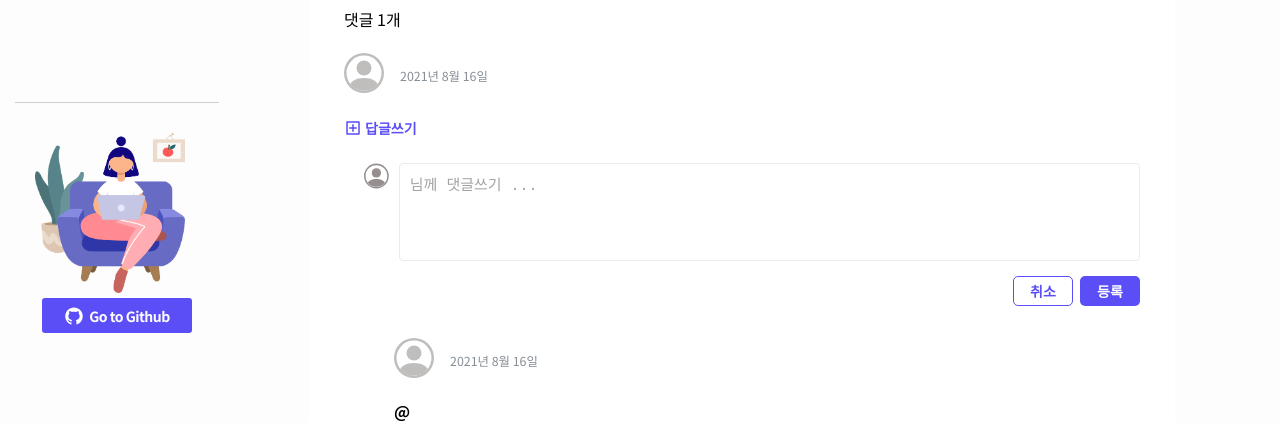
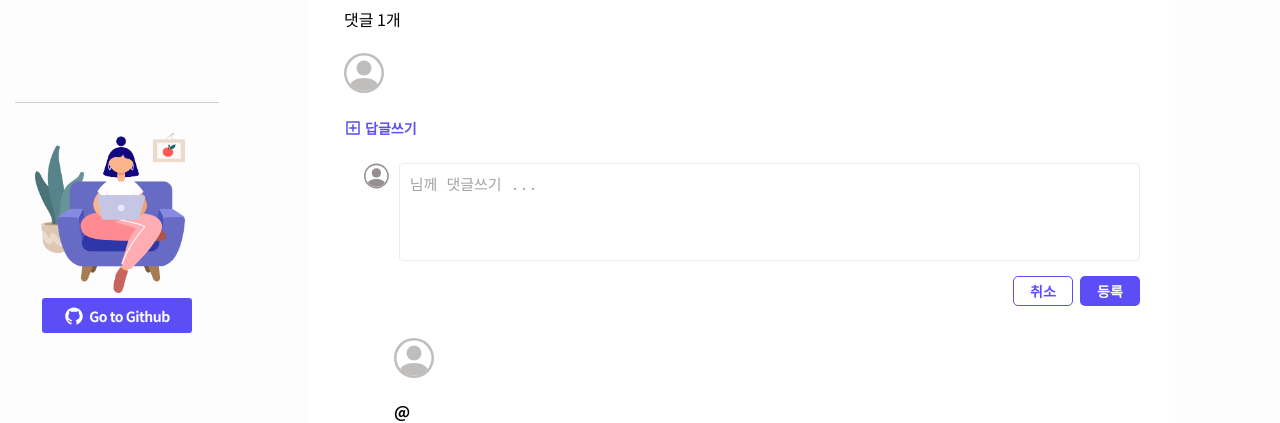
Before and after one commit to ksmfou98/cafe, a React (Create React App) app in the folder client/: page /cafe/dofe/post/1 in a window 1280 px wide. Shown: the part 481-904 px from the top of the page. Built offline with nearby package versions, Linux system fonts and the light colour scheme; no server answers.

Commit message:
Fix : 댓글에 any 타입 삭제 후 댓글 타입 추가

```diff
--- a/client/src/components/cafe/CafeInfoBox.tsx
+++ b/client/src/components/cafe/CafeInfoBox.tsx
@@ -51,9 +51,12 @@ const CafeInfoBox = () => {
         <div className="cafe-btn">
           {isMember === true ? (
             <>
-              <a href="" className="btn-type1 spacing">
+              <Link
+                to={`/cafe/${cafeInfo.route}/upload`}
+                className="btn-type1 spacing"
+              >
                 카페 글쓰기
-              </a>
+              </Link>
               <button onClick={openChatPopup} className="btn-type2">
                 카페 채팅
               </button>
--- a/client/src/components/cafe/CafeMemberBoxList.tsx
+++ b/client/src/components/cafe/CafeMemberBoxList.tsx
@@ -1,4 +1,3 @@
-import { palette } from 'lib/styles/palette';
 import { reduxStateStore } from 'modules';
 import { useSelector } from 'react-redux';
 import styled from 'styled-components';
--- a/client/src/components/landing/MyCafeList.tsx
+++ b/client/src/components/landing/MyCafeList.tsx
@@ -28,10 +28,10 @@ const MyCafeList = () => {
             <div className="mycafe-menu">
               <ul className="list-menu">
                 <li className="list">
-                  <a href="#" className="list-item">
+                  <span className="list-item">
                     내 카페
                     <span className="num-item">{cafes.length}</span>
-                  </a>
+                  </span>
                 </li>
               </ul>
             </div>
@@ -105,7 +105,6 @@ const MyCafeListBlock = styled.div`
               font-size: 20px;
               color: #000;
               text-decoration: none;
-              cursor: pointer;
               .num-item {
                 margin-left: 6px;
                 font-weight: 700;
--- a/client/src/components/post/PostCommentItem.tsx
+++ b/client/src/components/post/PostCommentItem.tsx
@@ -1,4 +1,5 @@
 import { palette } from 'lib/styles/palette';
+import { userState } from 'modules/user';
 import { BsPeopleCircle } from 'react-icons/bs';
 import { RiAddBoxLine } from 'react-icons/ri';
 import styled from 'styled-components';
@@ -6,24 +7,15 @@ import { css } from 'styled-components';
 import PostCommentsWrite from './PostCommentsWrite';
 
 interface PostCommentItemProps {
-  writer: {
-    _id: string;
-    email: string;
-    name: string;
-    nickname: string;
-  };
+  writer: userState;
   content: string;
-  responseTo?: {
-    _id: string;
-    email: string;
-    name: string;
-    nickname: string;
-  };
+  responseTo?: userState;
   commentId: string;
   onActiveReply: (commentId: string) => void;
   onCancelReply: () => void;
   replyCommentActiveId: string;
   replyCommentId?: any;
+  createdAt: string;
 }
 
 const PostCommentItem = ({
@@ -35,6 +27,7 @@ const PostCommentItem = ({
   replyCommentActiveId,
   onCancelReply,
   replyCommentId,
+  createdAt,
 }: PostCommentItemProps) => {
   // 대댓글의 경우 대댓글id를 활성화id에 넣고 , 그냥 댓글일 경우 댓글id를 활성화id에 넣음
   const commentActiveId = responseTo ? replyCommentId : commentId;
@@ -47,7 +40,7 @@ const PostCommentItem = ({
         </div>
         <div className="right-box">
           <div className="writer">{writer.nickname}</div>
-          <div className="date">2021년 8월 16일</div>
+          <div className="date">{createdAt?.slice(0, 10)}</div>
         </div>
       </div>
       <div className="bottom-box">
--- a/client/src/components/post/PostCommentsList.tsx
+++ b/client/src/components/post/PostCommentsList.tsx
@@ -5,6 +5,7 @@ import useCommentsEffect from 'hooks/comment/useCommentsEffect';
 import { useSelector } from 'react-redux';
 import { reduxStateStore } from 'modules';
 import useHandleComment from 'hooks/comment/useHandleComment';
+import { commentState, replyState } from 'modules/comment';
 
 const PostCommentsList = () => {
   useCommentsEffect();
@@ -18,25 +19,27 @@ const PostCommentsList = () => {
         <span>댓글 {comments.length}개</span>
       </div>
 
-      {comments.map((comment: any, index) => (
+      {comments.map((comment: commentState, index: number) => (
         <div className="comment-list" key={index}>
           <PostCommentItem
             writer={comment.writer}
             content={comment.content}
             commentId={comment._id}
+            createdAt={comment.createdAt}
             onActiveReply={onActiveReply}
             replyCommentActiveId={replyCommentActiveId}
             onCancelReply={onCancelReply}
           />
           {comment.reply.length > 0 &&
-            comment.reply.map((c: any, index: any) => (
+            comment.reply.map((c: replyState, index: number) => (
               <div className="reply-comment" key={index}>
                 <PostCommentItem
                   writer={c.writer}
                   responseTo={c.responseTo}
                   content={c.content}
+                  replyCommentId={c._id}
+                  createdAt={c.createdAt}
                   commentId={comment._id}
-                  replyCommentId={c._id}
                   onActiveReply={onActiveReply}
                   replyCommentActiveId={replyCommentActiveId}
                   onCancelReply={onCancelReply}
--- a/client/src/components/post/PostCommentsWrite.tsx
+++ b/client/src/components/post/PostCommentsWrite.tsx
@@ -1,17 +1,13 @@
 import Button from 'components/common/Button';
 import useHandleComment from 'hooks/comment/useHandleComment';
+import { userState } from 'modules/user';
 import { BsPeopleCircle } from 'react-icons/bs';
 import TextareaAutosize from 'react-textarea-autosize';
 import styled from 'styled-components';
 
 interface PostCommentsWriteProps {
   onCancelReply?: () => void;
-  writer?: {
-    _id: string;
-    email: string;
-    name: string;
-    nickname: string;
-  };
+  writer?: userState;
   commentId?: string;
 }
 
--- a/client/src/modules/comment.ts
+++ b/client/src/modules/comment.ts
@@ -1,11 +1,12 @@
 import { createSlice, PayloadAction } from '@reduxjs/toolkit';
 import { userState } from './user';
 
-interface replyState {
+export interface replyState {
   writer: userState;
   content: string;
   responseTo: userState;
   _id: string;
+  createdAt: string;
 }
 
 export interface commentState {
@@ -14,6 +15,7 @@ export interface commentState {
   content: string;
   writer: userState;
   reply: replyState[];
+  createdAt: string;
 }
 
 const userInitialState: userState = {
@@ -29,12 +31,14 @@ const initialState: commentState[] = [
     postId: '',
     content: '',
     writer: userInitialState,
+    createdAt: '',
     reply: [
       {
         _id: '',
         content: '',
         responseTo: userInitialState,
         writer: userInitialState,
+        createdAt: '',
       },
     ],
   },
```
Also changed, not shown: 1 other file (tests, documents, lock files or other folders).
